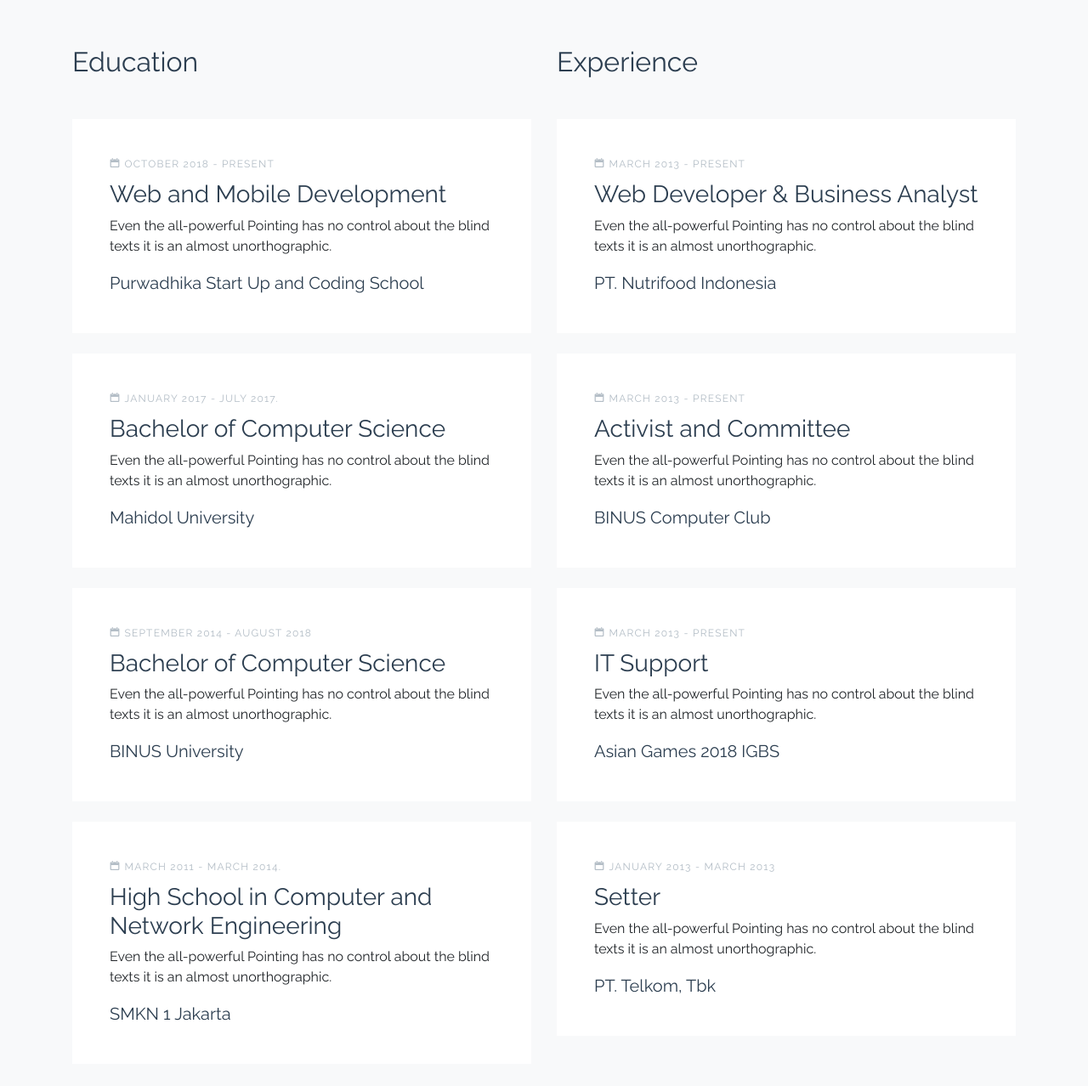
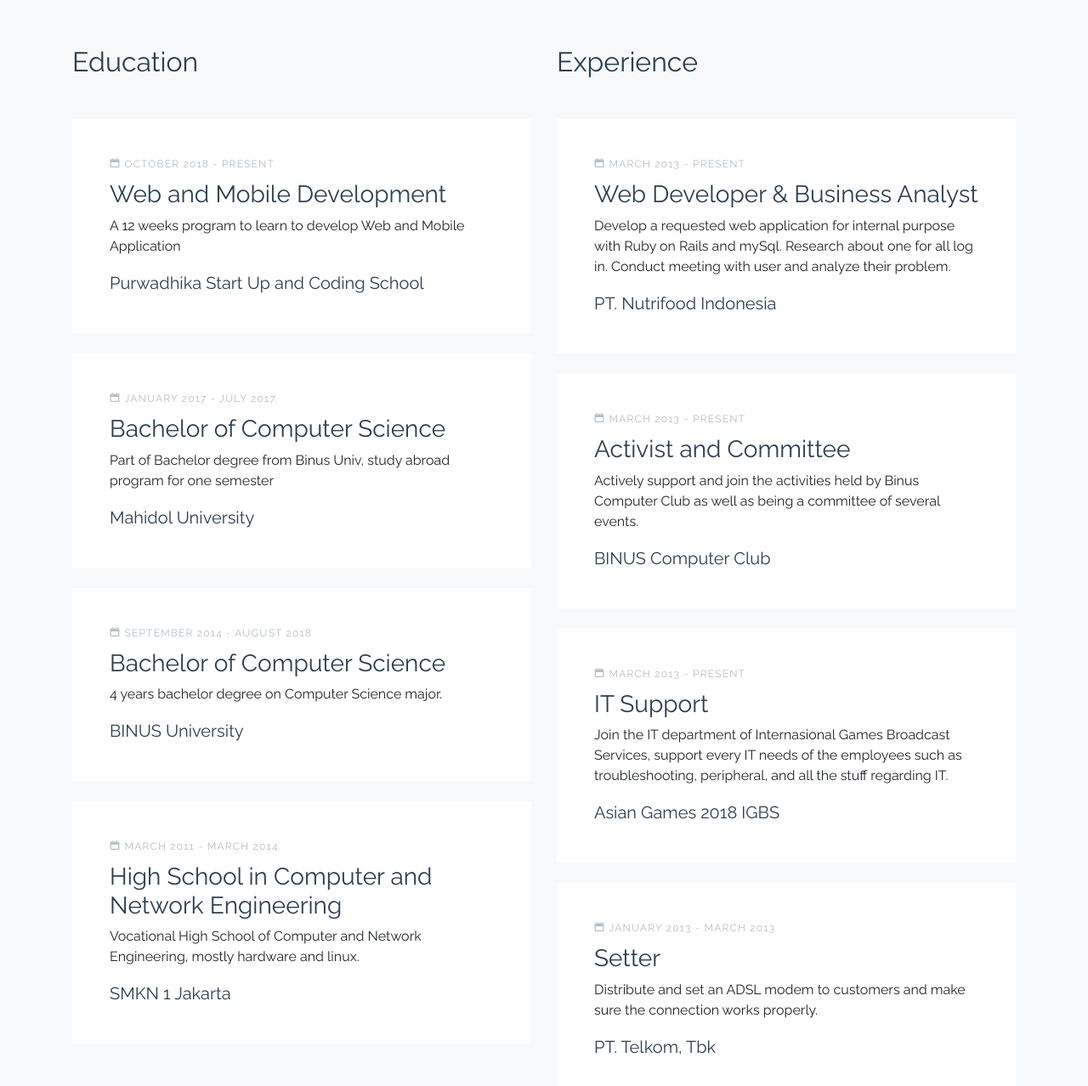
Before and after one commit to ivanyufen/resume, a plain HTML site: page index.html in a window 1280 px wide. Shown: the part 3935-5213 px from the top of the page at 85% size. Drawn offline with nearby package versions, Linux system fonts and the light colour scheme; files whose address does not match are found by name.

Commit message:
Edit resume

```diff
--- a/index.html
+++ b/index.html
@@ -378,32 +378,28 @@
                     <div class="resume-item mb-4">
                         <span class="date"><span class="icon-calendar"></span> October 2018 - Present</span>
                         <h3>Web and Mobile Development</h3>
-                        <p>Even the all-powerful Pointing has no control about the blind texts it is an almost
-                            unorthographic.</p>
+                        <p>A 12 weeks program to learn to develop Web and Mobile Application</p>
                         <span class="school">Purwadhika Start Up and Coding School</span>
                     </div>
 
                     <div class="resume-item mb-4">
                         <span class="date"><span class="icon-calendar"></span> January 2017 - July 2017.</span>
                         <h3>Bachelor of Computer Science</h3>
-                        <p>Even the all-powerful Pointing has no control about the blind texts it is an almost
-                            unorthographic.</p>
+                        <p>Part of Bachelor degree from Binus Univ, study abroad program for one semester</p>
                         <span class="school">Mahidol University</span>
                     </div>
 
                     <div class="resume-item mb-4">
                         <span class="date"><span class="icon-calendar"></span> September 2014 - August 2018</span>
                         <h3>Bachelor of Computer Science</h3>
-                        <p>Even the all-powerful Pointing has no control about the blind texts it is an almost
-                            unorthographic.</p>
+                        <p>4 years bachelor degree on Computer Science major.</p>
                         <span class="school">BINUS University</span>
                     </div>
 
                     <div class="resume-item mb-4">
                         <span class="date"><span class="icon-calendar"></span> March 2011 - March 2014.</span>
                         <h3>High School in Computer and Network Engineering</h3>
-                        <p>Even the all-powerful Pointing has no control about the blind texts it is an almost
-                            unorthographic.</p>
+                        <p>Vocational High School of Computer and Network Engineering, mostly hardware and linux.</p>
                         <span class="school">SMKN 1 Jakarta</span>
                     </div>
 
@@ -416,32 +412,28 @@
                     <div class="resume-item mb-4">
                         <span class="date"><span class="icon-calendar"></span> March 2013 - Present</span>
                         <h3>Web Developer & Business Analyst</h3>
-                        <p>Even the all-powerful Pointing has no control about the blind texts it is an almost
-                            unorthographic.</p>
+                        <p>Develop a requested web application for internal purpose with Ruby on Rails and mySql. Research about one for all log in. Conduct meeting with user and analyze their problem. </p>
                         <span class="school">PT. Nutrifood Indonesia</span>
                     </div>
 
                     <div class="resume-item mb-4">
                         <span class="date"><span class="icon-calendar"></span> March 2013 - Present</span>
                         <h3>Activist and Committee</h3>
-                        <p>Even the all-powerful Pointing has no control about the blind texts it is an almost
-                            unorthographic.</p>
+                        <p>Actively support and join the activities held by Binus Computer Club as well as being a committee of several events.</p>
                         <span class="school">BINUS Computer Club</span>
                     </div>
 
                     <div class="resume-item mb-4">
                         <span class="date"><span class="icon-calendar"></span> March 2013 - Present</span>
                         <h3>IT Support</h3>
-                        <p>Even the all-powerful Pointing has no control about the blind texts it is an almost
-                            unorthographic.</p>
+                        <p>Join the IT department of Internasional Games Broadcast Services, support every IT needs of the employees such as troubleshooting, peripheral, and all the stuff regarding IT.</p>
                         <span class="school">Asian Games 2018 IGBS</span>
                     </div>
 
                     <div class="resume-item mb-4">
                         <span class="date"><span class="icon-calendar"></span> January 2013 - March 2013</span>
                         <h3>Setter</h3>
-                        <p>Even the all-powerful Pointing has no control about the blind texts it is an almost
-                            unorthographic.</p>
+                        <p>Distribute and set an ADSL modem to customers and make sure the connection works properly.</p>
                         <span class="school">PT. Telkom, Tbk</span>
                     </div>
 
--- a/js/custom.js
+++ b/js/custom.js
@@ -40,15 +40,15 @@
 		    window.location.hash = hash;
 		  });
 		});
-		$("#pb-navbar ul li a[href^='#']").on('click', function(e){
-			if ( navToggler.is(':visible') ) {
-		  	navToggler.click();
-		  }
-		});
+		// $("#pb-navbar ul li a[href^='#']").on('click', function(e){
+		// 	if ( navToggler.is(':visible') ) {
+		//   	navToggler.click();
+		//   }
+		// });
 
-		$('body').on('activate.bs.scrollspy', function () {
-		  console.log('nice');
-		})
+		// $('body').on('activate.bs.scrollspy', function () {
+		//   console.log('nice');
+		// })
 	};
 
 
```
Also changed, not shown: js/google-map.js (deleted, +0 -49 lines).
